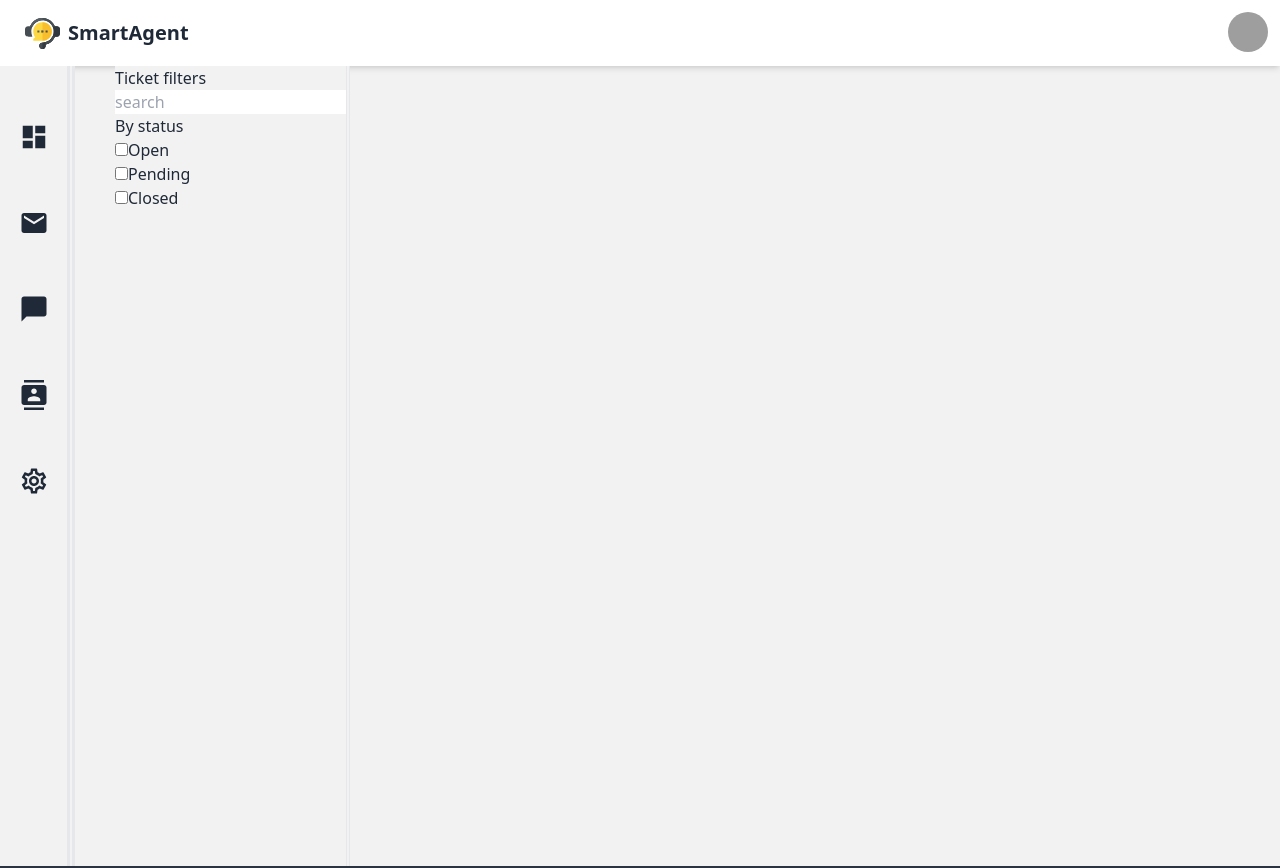
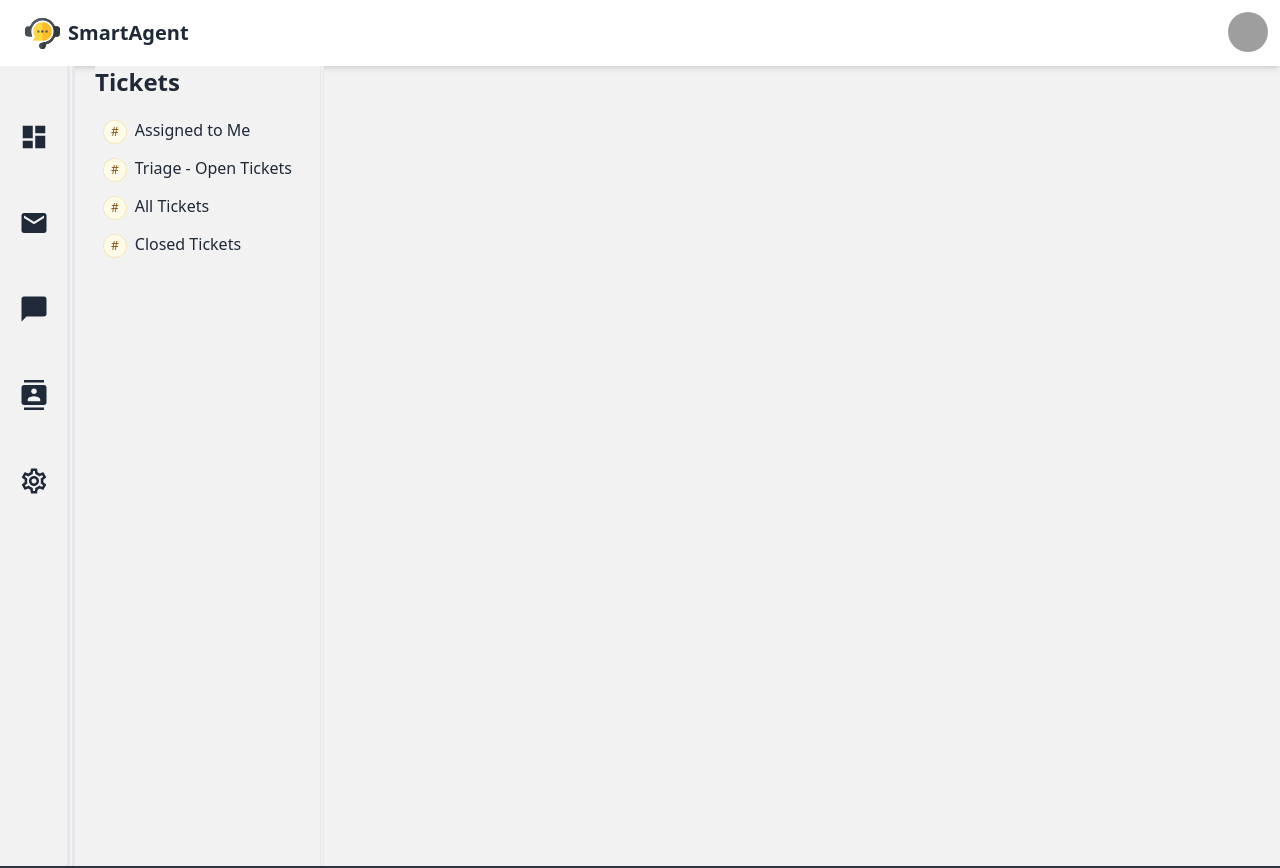
Before and after one commit to svaronc/SmartAgent-React, a React (Vite) app in the folder frontend/: page /main in a window 1280 px wide. Shown: the top 868 px of the page. Built offline with nearby package versions, Linux system fonts and the light colour scheme; sample sign-in values are in the browser's storage; grey boxes are pictures that could not be loaded.

Commit message:
Add styling to sidebar items

```diff
--- a/frontend/src/components/MainPage/MainPage.jsx
+++ b/frontend/src/components/MainPage/MainPage.jsx
@@ -1,5 +1,5 @@
 import Sidebar from "../Sidebar/Sidebar"
-import SidePanel from "../Sidepanel/SidePanel"
+import SidePanel from "../SidePanel/SidePanel"
 
 function MainPage() {
   return (
--- /dev/null
+++ b/frontend/src/components/SidePanel/SidePanel.jsx
@@ -0,0 +1,25 @@
+import { sidePanelItems } from "../../constants/side-panel-items"
+
+function SidePanel() {
+  return (
+    <div className="bg-base-200 mr-5 ml-5 border-r-4 border-double">
+      <h1 className="text-2xl font-bold mb-4">Tickets</h1>
+      {/* <input type="search" name="search" id="search" placeholder="search" /> */}
+
+      <div>
+        <ul>
+          {sidePanelItems.map((item, index) => (
+            <li class="ring-yellow-600/20 mr-5 mb-1 pt-1 pb-1 pl-2 pr-2 hover:bg-blue-50 rounded cursor-pointer">
+              <span class="inline-flex items-center mr-2 rounded-full bg-yellow-50 px-2 py-1 text-xs font-medium text-yellow-800 ring-1 ring-inset ring-yellow-600/20">
+                #
+              </span>
+              <label class="cursor-pointer" htmlFor="status">{item.title}</label>
+            </li>
+          ))}
+        </ul>
+      </div>
+    </div>
+  );
+}
+
+export default SidePanel;
--- a/frontend/src/components/Sidebar/Sidebar.jsx
+++ b/frontend/src/components/Sidebar/Sidebar.jsx
@@ -1,4 +1,4 @@
-import { menuItems } from "../../constants/index"
+import { menuItems } from "../../constants/sidebar-menu-items"
 
 function Sidebar() {
   return (
--- a/frontend/src/components/Sidepanel/SidePanel.jsx
+++ /dev/null
@@ -1,27 +0,0 @@
-function SidePanel() {
-  return (
-    <div className="bg-base-200 ml-10 mr-10 border-r-4 border-double">
-      <h2>Ticket filters</h2>
-      <input type="search" name="search" id="search" placeholder="search" />
-      <div>
-        <h3>By status</h3>
-        <ul>
-          <li>
-            <input type="checkbox" name="status" id="status" />
-            <label htmlFor="status">Open</label>
-          </li>
-          <li>
-            <input type="checkbox" name="status" id="status" />
-            <label htmlFor="status">Pending</label>
-          </li>
-          <li>
-            <input type="checkbox" name="status" id="status" />
-            <label htmlFor="status">Closed</label>
-          </li>
-        </ul>
-      </div>
-    </div>
-  );
-}
-
-export default SidePanel;
--- /dev/null
+++ b/frontend/src/constants/side-panel-items.jsx
@@ -0,0 +1,6 @@
+export const sidePanelItems = [
+  { title: "Assigned to Me", tooltip: 'View' },
+  { title: "Triage - Open Tickets", tooltip: 'View' },
+  { title: "All Tickets", tooltip: 'View' },
+  { title: "Closed Tickets", tooltip: 'View' },
+];
```
Also changed, not shown: frontend/src/constants/sidebar-menu-items.jsx (renamed from frontend/src/constants/index.jsx).
